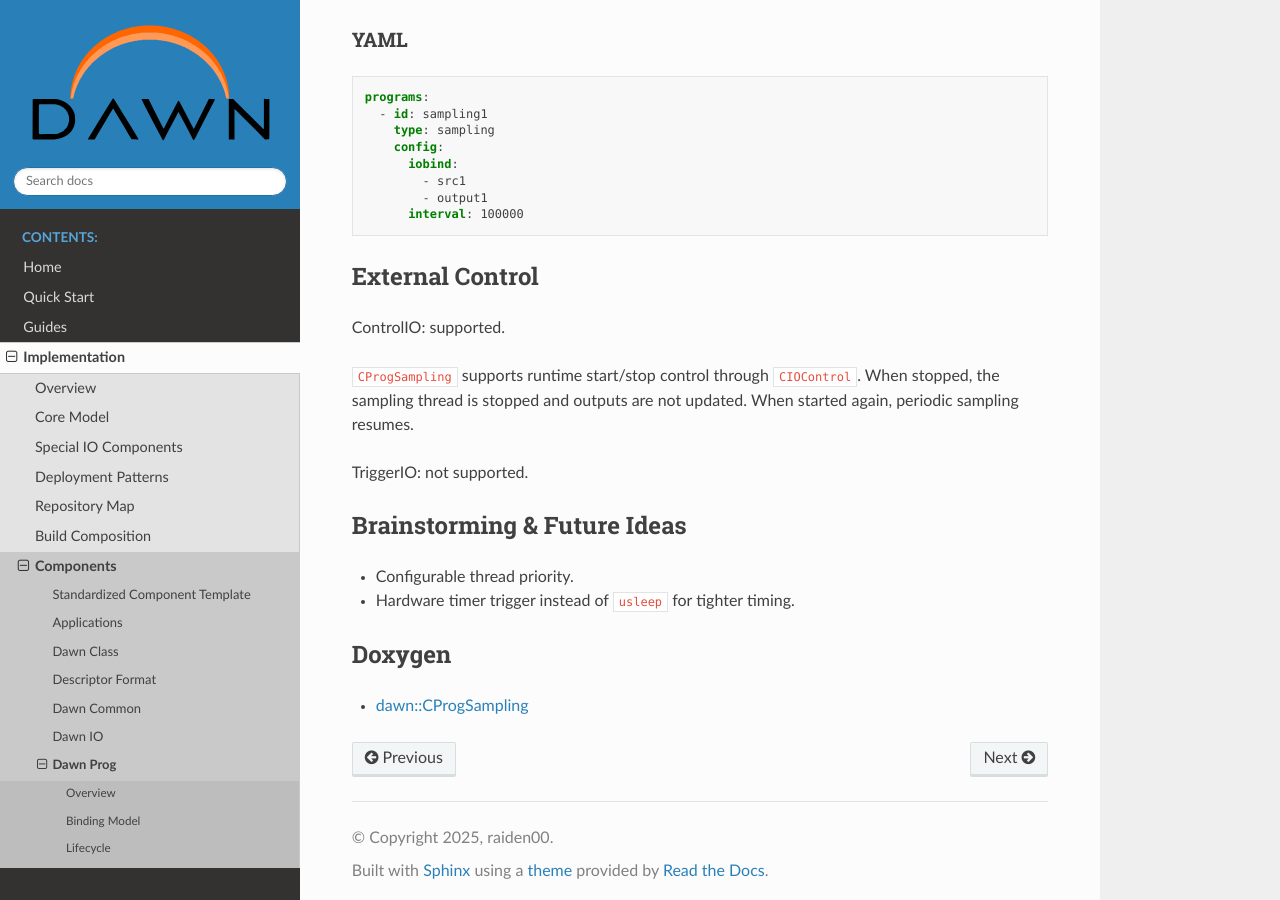
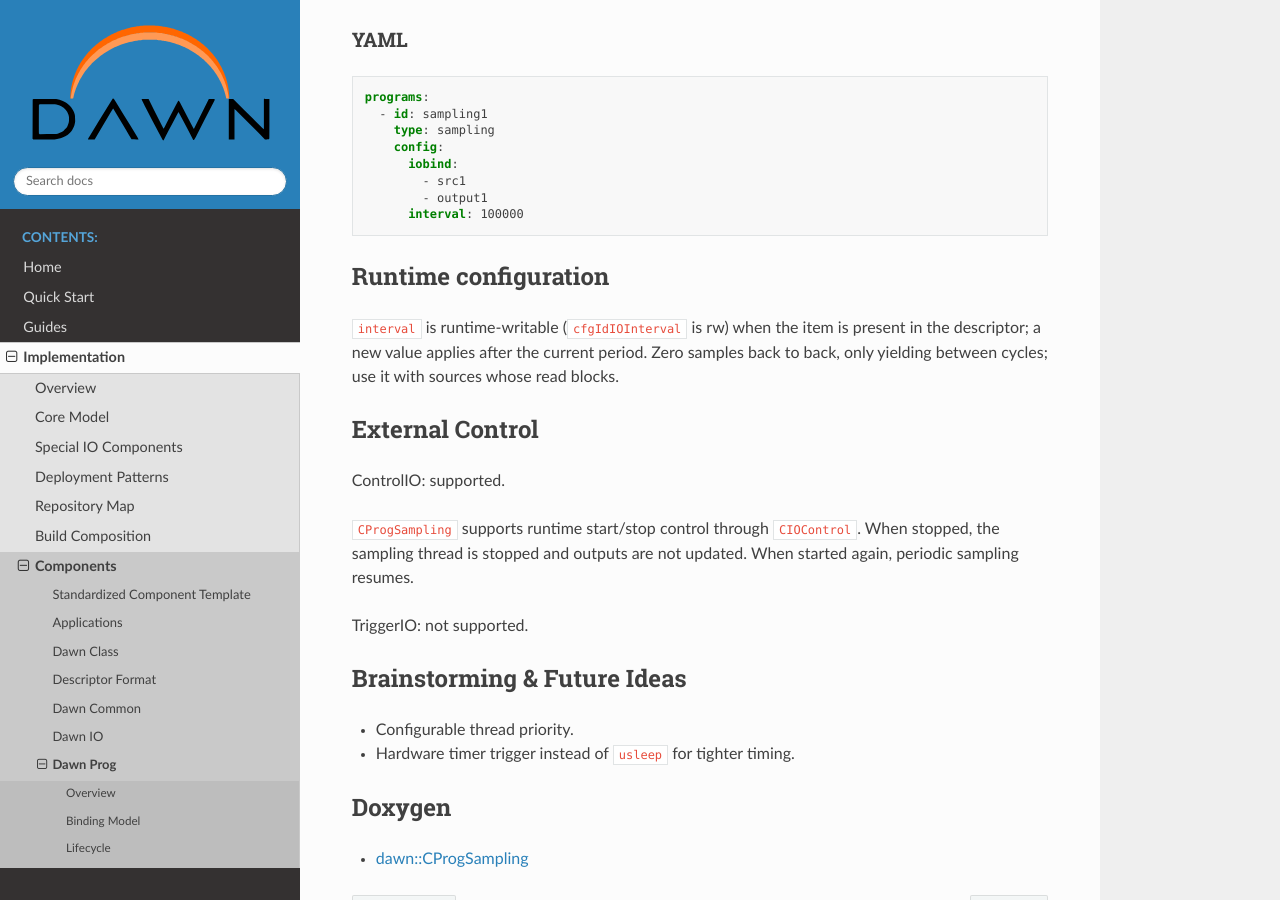
Before and after one commit to railab/dawn, a Sphinx documentation site: the page built from Documentation/components/prog/sampling.rst, in a window 1280 px wide and 900 px high, scrolled down 840 px. Built offline with Sphinx 7.4.7 and the Read the Docs theme 3.1.0, drawn with Linux system fonts in a browser that asks for light colours.

Commit message:
prog/sampling: runtime-writable interval
The interval config item was declared RW but had no runtime hook, so a
write never reached the thread; apply it in onSetObjConfig(). A zero
interval samples back to back, only yielding between cycles, for sources
whose read blocks.

Signed-off-by: raiden00pl <raiden00@railab.me>

```diff
--- a/Documentation/components/prog/sampling.rst
+++ b/Documentation/components/prog/sampling.rst
@@ -51,6 +51,14 @@ YAML
            - output1
          interval: 100000
 
+Runtime configuration
+=====================
+
+``interval`` is runtime-writable (``cfgIdIOInterval`` is rw) when the item is
+present in the descriptor; a new value applies after the current period.
+Zero samples back to back, only yielding between cycles; use it with sources
+whose read blocks.
+
 External Control
 ================
 
```
Also changed, not shown: 3 other files.
